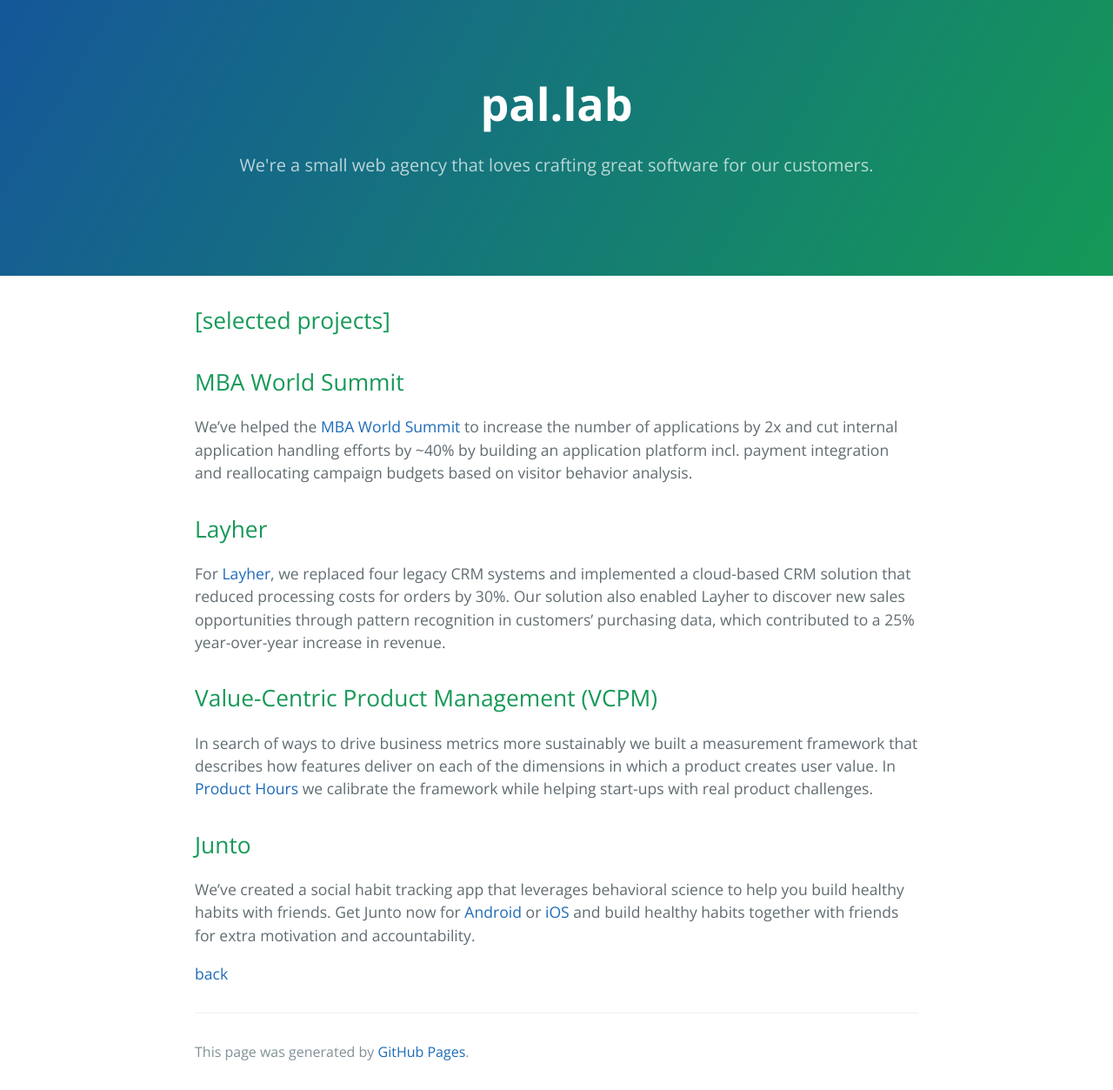
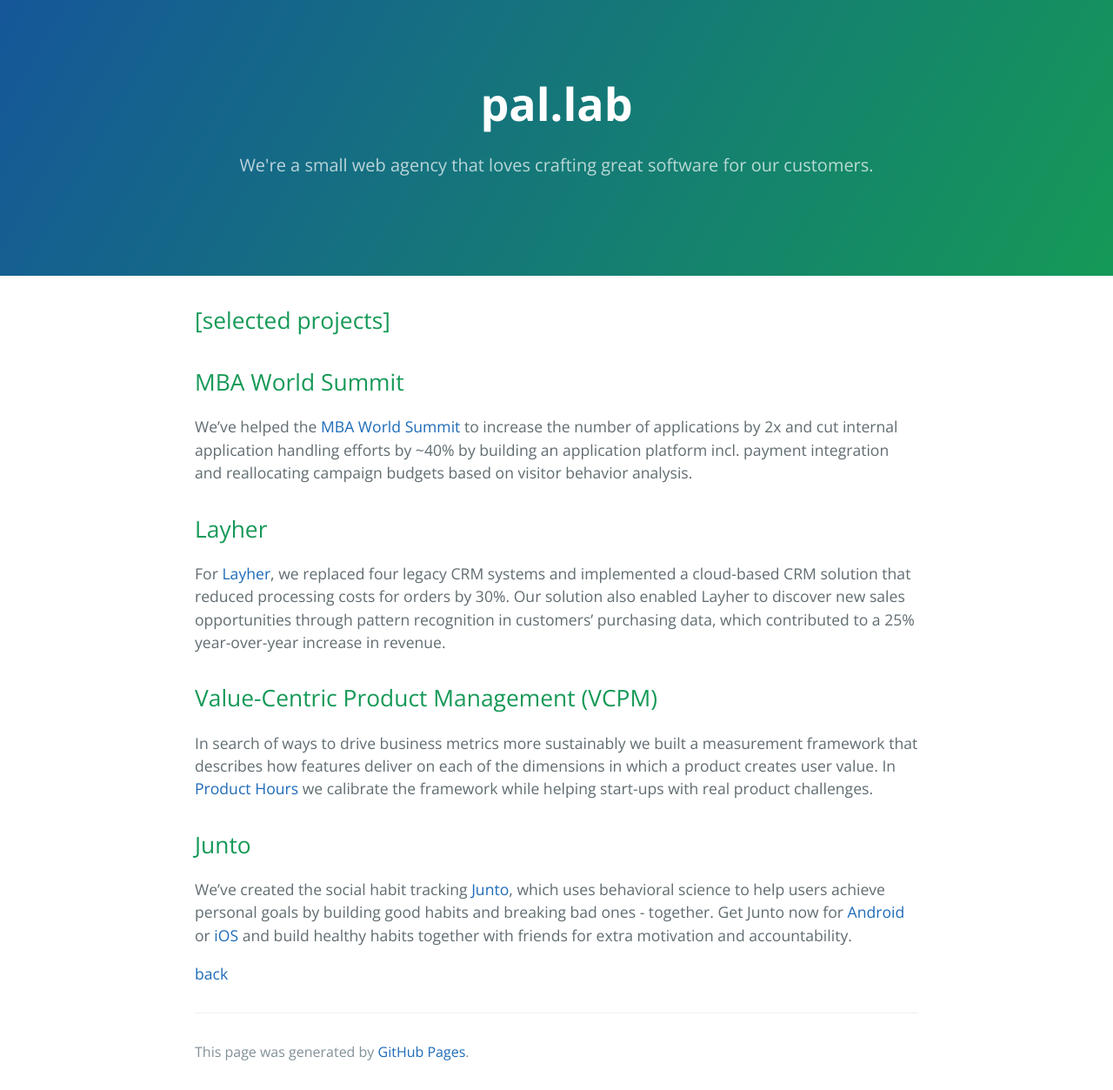
Before and after one commit to pal-lab/pal-lab.github.io, a Jekyll site: the page built from projects.md, in a window 1280 px wide. Shown: the whole page at 87% size. Built offline with Jekyll 4.4.1, drawn with Linux system fonts in a browser that asks for light colours; our own code applies the rules of GitHub Pages for plain Markdown files.

Commit message:
editorial

```diff
--- a/projects.md
+++ b/projects.md
@@ -18,6 +18,6 @@ In search of ways to drive business metrics more sustainably we built a measurem
 
 ## [](#header-2)Junto
 
-We've created a social habit tracking app that leverages behavioral science to help you build healthy habits with friends. Get Junto now for [Android](https://play.google.com/store/apps/details?id=io.pallab.junto) or [iOS](https://itunes.apple.com/us/app/junto-mutual-improvement/id1326121611?mt=8) and build healthy habits together with friends for extra motivation and accountability.
+We've created the social habit tracking [Junto](http://vcpm.org/), which uses behavioral science to help users achieve personal goals by building good habits and breaking bad ones - together. Get Junto now for [Android](https://play.google.com/store/apps/details?id=io.pallab.junto) or [iOS](https://itunes.apple.com/us/app/junto-mutual-improvement/id1326121611?mt=8) and build healthy habits together with friends for extra motivation and accountability.
 
 [back](./)
```
